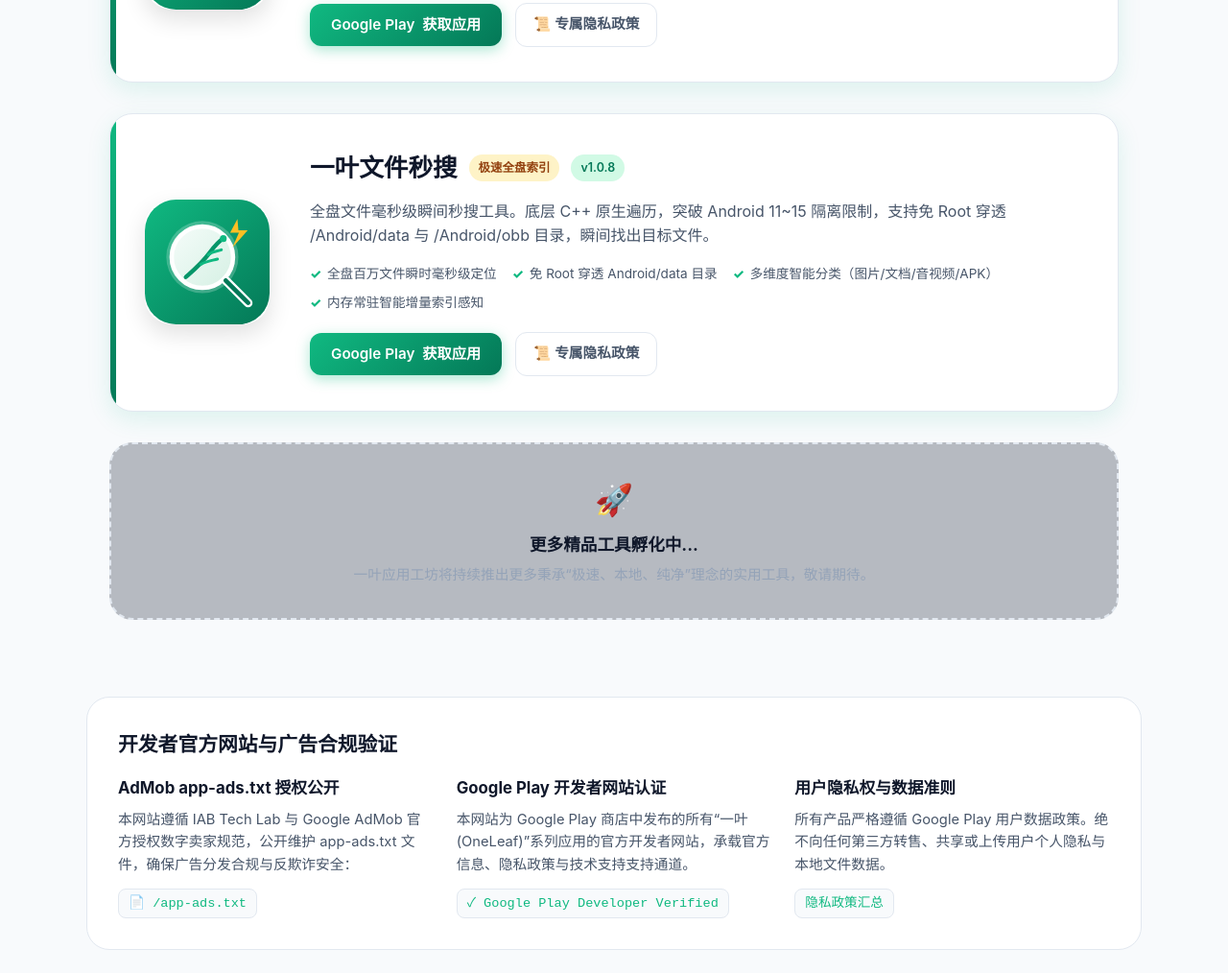
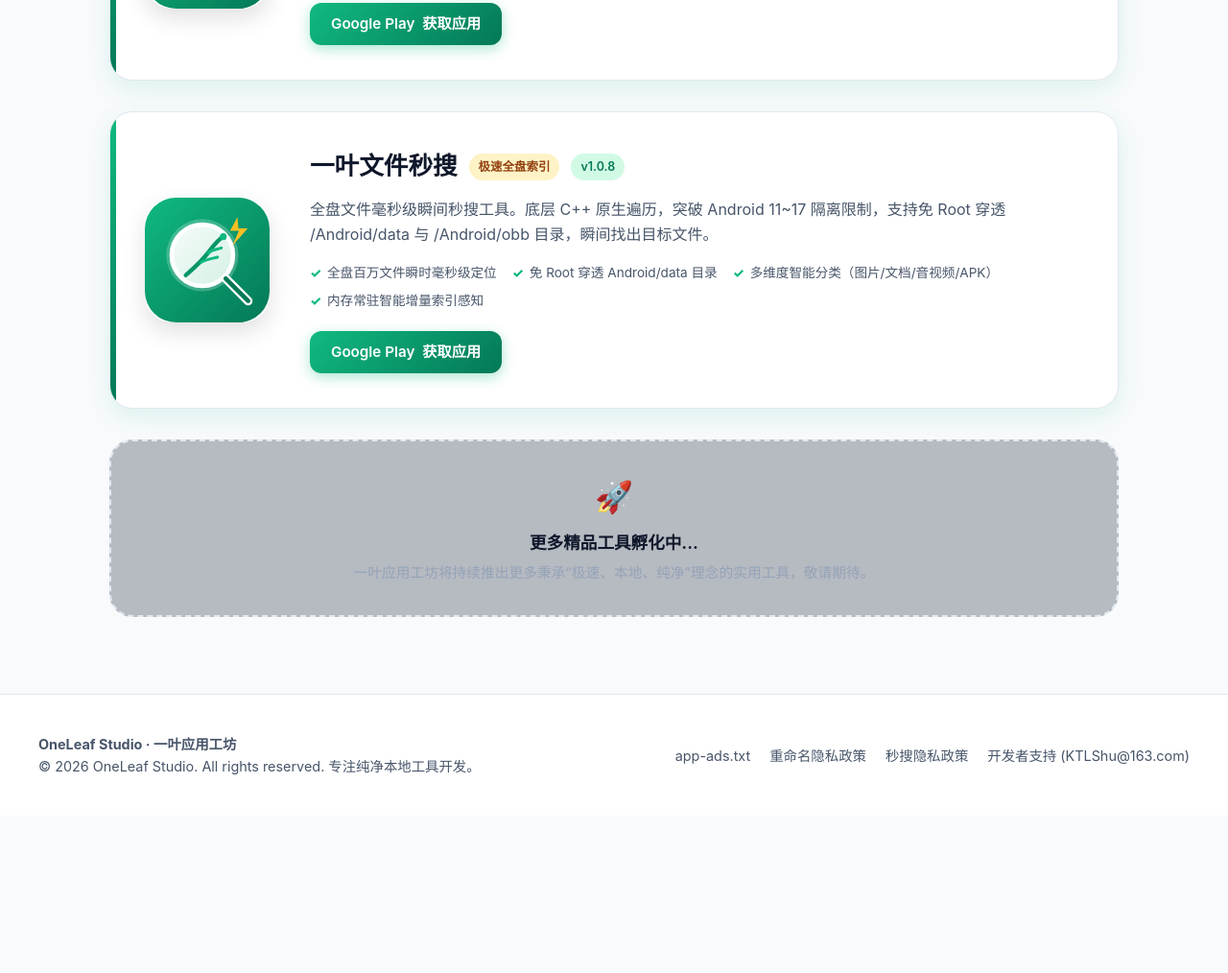
Before and after one commit to KTLShu/ktlshu.github.io, a plain HTML site: page index.html in a window 1280 px wide. Shown: the part 1066-2080 px from the top of the page at 96% size. After the commit the page ends 1916 px from the top, so only its background shows below. Drawn offline with Linux system fonts and the light colour scheme.

Commit message:
Update index.html

```diff
--- a/index.html
+++ b/index.html
@@ -641,9 +641,6 @@
                             <span>Google Play</span>
                             <span data-i18n="btn_install">获取应用</span>
                         </a>
-                        <a href="privacy_policy_rename.html" class="btn-secondary" data-i18n="btn_privacy">
-                            <span>📜 专属隐私政策</span>
-                        </a>
                     </div>
                 </div>
             </article>
@@ -658,7 +655,7 @@
                         <span class="tag-pill">v1.0.8</span>
                     </div>
                     <p class="app-desc" data-i18n="search_desc">
-                        全盘文件毫秒级瞬间秒搜工具。底层 C++ 原生遍历，突破 Android 11~15 隔离限制，支持免 Root 穿透 /Android/data 与 /Android/obb 目录，瞬间找出目标文件。
+                        全盘文件毫秒级瞬间秒搜工具。底层 C++ 原生遍历，突破 Android 11~17 隔离限制，支持免 Root 穿透 /Android/data 与 /Android/obb 目录，瞬间找出目标文件。
                     </p>
                     <div class="app-features-list">
                         <span class="app-feature-tag" data-i18n="search_f1">全盘百万文件瞬时毫秒级定位</span>
@@ -670,9 +667,6 @@
                         <a href="https://play.google.com/store/apps/details?id=com.oneleaf.filesearch.play" target="_blank" class="btn-primary">
                             <span>Google Play</span>
                             <span data-i18n="btn_install">获取应用</span>
-                        </a>
-                        <a href="privacy_policy.html" class="btn-secondary" data-i18n="btn_privacy">
-                            <span>📜 专属隐私政策</span>
                         </a>
                     </div>
                 </div>
@@ -687,28 +681,6 @@
                 <p style="font-size: 0.92rem; color: var(--text-muted);" data-i18n="slot_desc">一叶应用工坊将持续推出更多秉承“极速、本地、纯净”理念的实用工具，敬请期待。</p>
             </div>
 
-        </div>
-    </section>
-
-    <!-- 开发者网站认证与 AdMob app-ads.txt 合规信息 -->
-    <section id="compliance" class="compliance-section">
-        <h3 style="font-size: 1.3rem; font-weight: 800; margin-bottom: 16px;" data-i18n="comp_title">开发者官方网站与广告合规验证</h3>
-        <div class="compliance-grid">
-            <div class="compliance-item">
-                <h4 data-i18n="comp_ads_title">AdMob app-ads.txt 授权公开</h4>
-                <p data-i18n="comp_ads_desc">本网站遵循 IAB Tech Lab 与 Google AdMob 官方授权数字卖家规范，公开维护 app-ads.txt 文件，确保广告分发合规与反欺诈安全：</p>
-                <a href="app-ads.txt" class="badge-link" target="_blank">📄 /app-ads.txt</a>
-            </div>
-            <div class="compliance-item">
-                <h4 data-i18n="comp_play_title">Google Play 开发者网站认证</h4>
-                <p data-i18n="comp_play_desc">本网站为 Google Play 商店中发布的所有“一叶 (OneLeaf)”系列应用的官方开发者网站，承载官方信息、隐私政策与技术支持支持通道。</p>
-                <span class="badge-link">✓ Google Play Developer Verified</span>
-            </div>
-            <div class="compliance-item">
-                <h4 data-i18n="comp_privacy_title">用户隐私权与数据准则</h4>
-                <p data-i18n="comp_privacy_desc">所有产品严格遵循 Google Play 用户数据政策。绝不向任何第三方转售、共享或上传用户个人隐私与本地文件数据。</p>
-                <a href="privacy_policy_rename.html" class="badge-link">隐私政策汇总</a>
-            </div>
         </div>
     </section>
 
```
